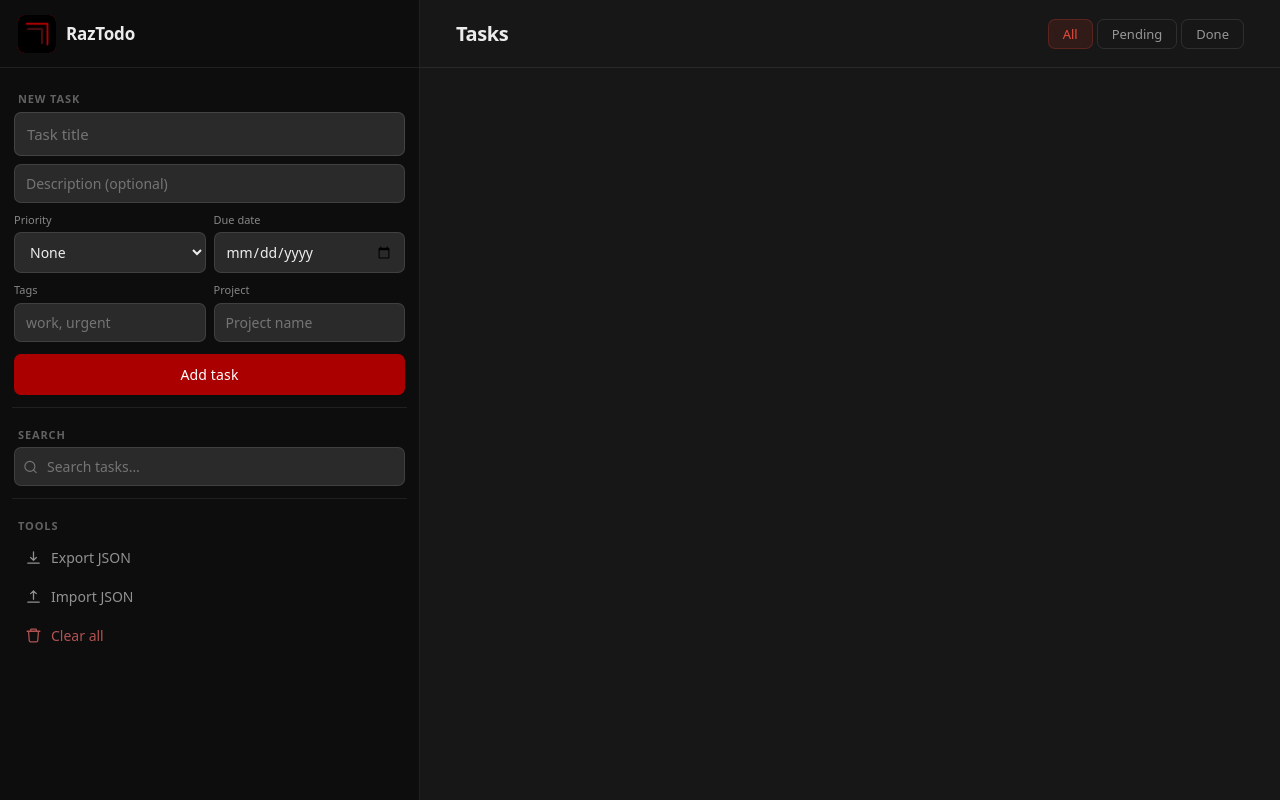
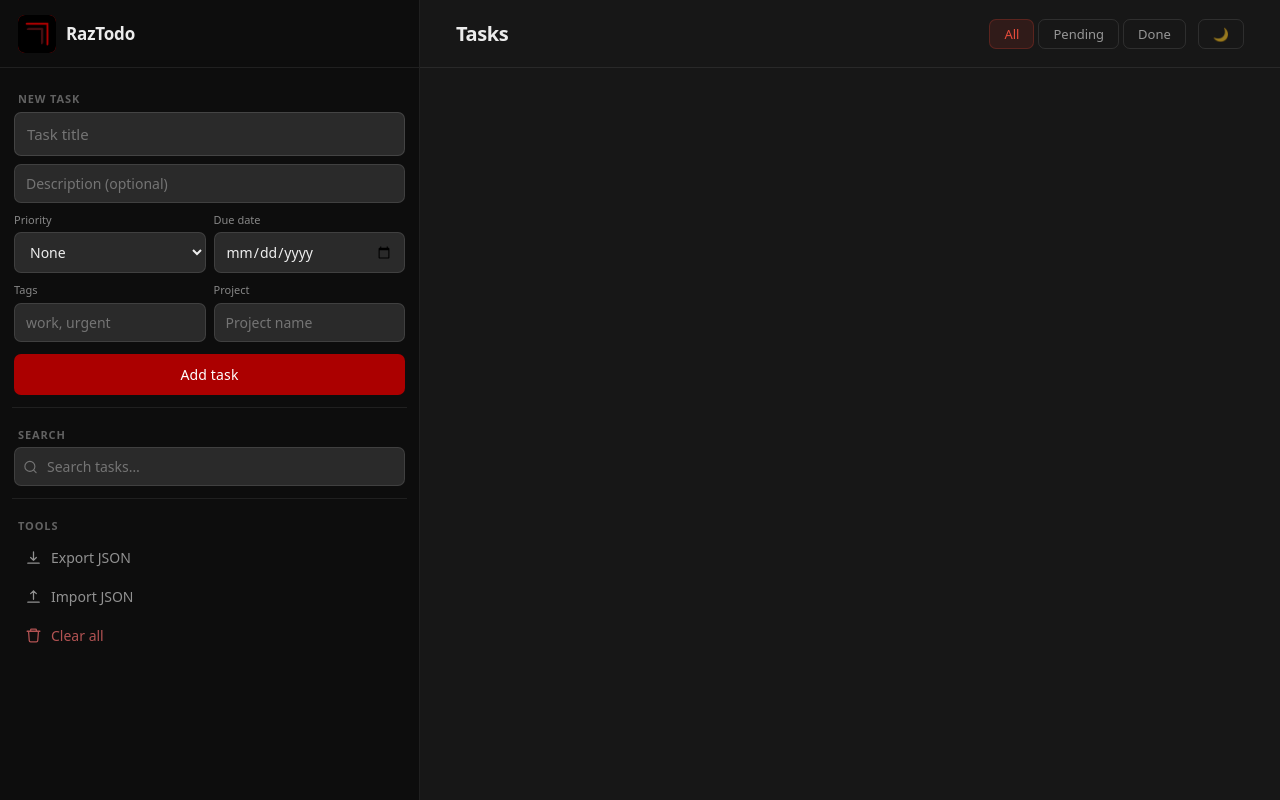
Before and after one commit to razbuild/raztodo, a Python web app: template src/raztodo/presentation/web/templates/index.html in a window 1280 px wide. Run offline with Jinja, Linux system fonts and the light colour scheme; the template is opened without the code that fills it, so the values that code supplies are empty.

Commit message:
Add light theme support to web UI

```diff
--- a/src/raztodo/presentation/web/static/css/style.css
+++ b/src/raztodo/presentation/web/static/css/style.css
@@ -358,6 +358,7 @@ select option {
     margin-left: auto;
 }
 
+.theme-toggle,
 .filter-tab {
     padding: 5px 14px;
     border-radius: var(--r-sm);
@@ -372,6 +373,10 @@ select option {
         background var(--t),
         color var(--t),
         border-color var(--t);
+}
+.theme-toggle:hover {
+    background: var(--bg-hover);
+    color: var(--text-primary);
 }
 .filter-tab:hover {
     background: var(--bg-hover);
--- a/src/raztodo/presentation/web/static/js/app.js
+++ b/src/raztodo/presentation/web/static/js/app.js
@@ -3,6 +3,28 @@ let toastTimer = null;
 let editingTaskId = null;
 let lastTasks = [];
 let currentFilter = "all";
+
+const THEME_KEY = "theme";
+
+function applyTheme(theme) {
+  document.documentElement.setAttribute("data-theme", theme);
+
+  const button = document.getElementById("theme-toggle");
+  if (button) {
+    button.textContent = theme === "dark" ? "🌙" : "☀️";
+  }
+}
+
+function toggleTheme() {
+  const current =
+    document.documentElement.getAttribute("data-theme") || "dark";
+
+  const next = current === "dark" ? "light" : "dark";
+
+  applyTheme(next);
+
+  localStorage.setItem(THEME_KEY, next);
+}
 
 function setStatus(message, isError = false) {
   const toast = document.getElementById("toast");
@@ -246,7 +268,15 @@ async function addTask() {
 }
 
 document.addEventListener("DOMContentLoaded", () => {
+  const savedTheme = localStorage.getItem(THEME_KEY) || "dark";
+  applyTheme(savedTheme);
+
+  document
+    .getElementById("theme-toggle")
+    ?.addEventListener("click", toggleTheme);
+
   const titleInput = document.getElementById("new-title");
+
   if (titleInput) {
     titleInput.addEventListener("keydown", (e) => {
       if (e.key === "Enter") addTask();
--- a/src/raztodo/presentation/web/templates/index.html
+++ b/src/raztodo/presentation/web/templates/index.html
@@ -246,6 +246,14 @@
                             Done
                         </button>
                     </div>
+                    <button
+                        id="theme-toggle"
+                        class="filter-tab"
+                        type="button"
+                        aria-label="Toggle theme"
+                    >
+                        🌙
+                    </button>
                 </div>
                 <ul id="task-list" class="task-list" role="list"></ul>
             </section>
```
